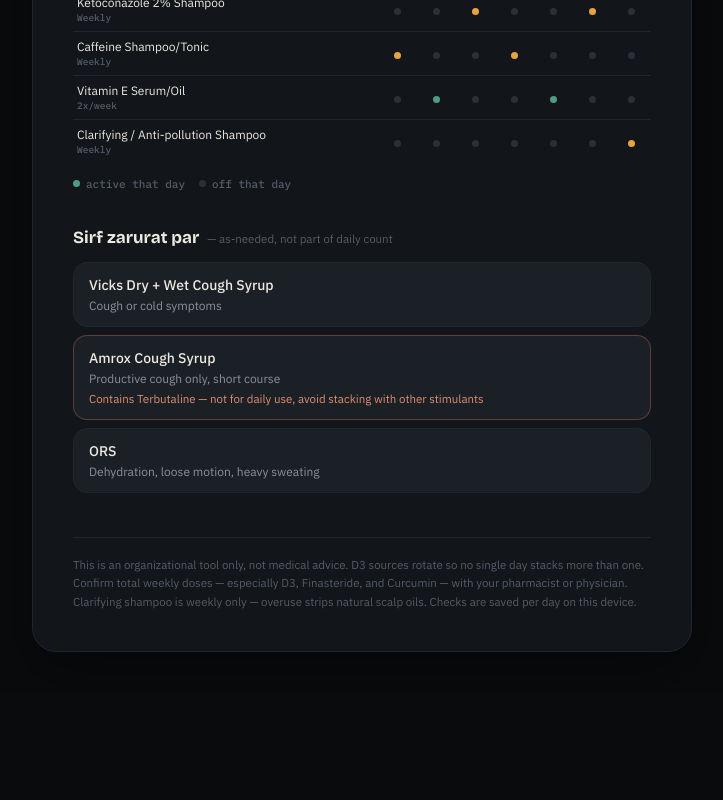
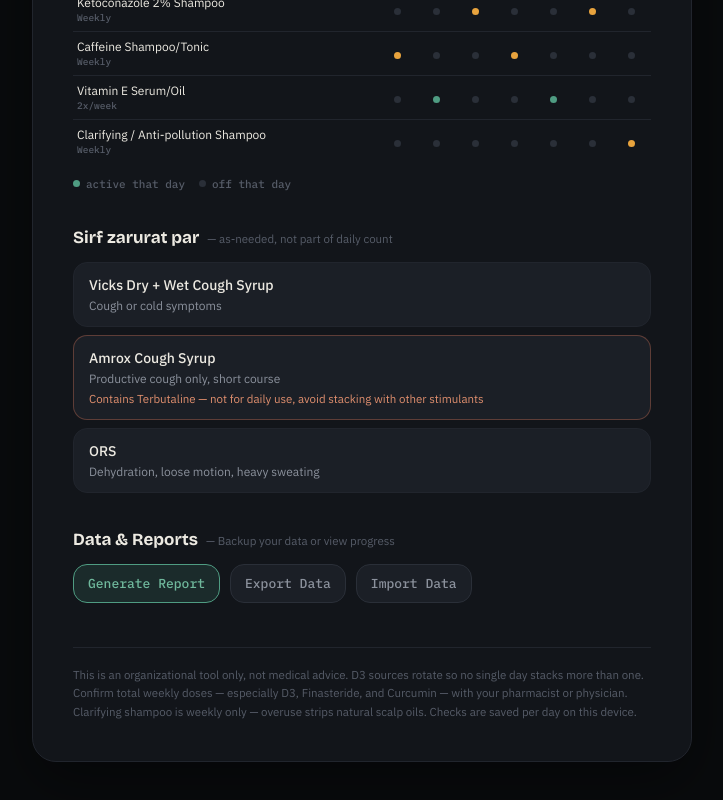
Before and after one commit to sohamptl1/daily-routine-app, a React (Vite) app: page / in a window 1280 px wide. Shown: the part 3810-4610 px from the top of the page, without its empty margins (278-1001 px from the left). Before the commit the page ends 4502 px from the top, so only its background shows below. Built offline with nearby package versions, Linux system fonts and the light colour scheme.

Commit message:
Add backup, import, export, and reporting features

```diff
--- a/src/App.jsx
+++ b/src/App.jsx
@@ -4,6 +4,7 @@ import ProgressArc from './components/ProgressArc';
 import Timeline from './components/Timeline';
 import WeeklyGlance from './components/WeeklyGlance';
 import AsNeeded from './components/AsNeeded';
+import BackupAndReport from './components/BackupAndReport';
 import { ITEMS } from './data';
 
 function storageKey(day) {
@@ -73,6 +74,8 @@ function App() {
 
       <AsNeeded />
 
+      <BackupAndReport />
+
       <footer>
         This is an organizational tool only, not medical advice. D3 sources rotate so no single day stacks more than one. Confirm total weekly doses — especially D3, Finasteride, and Curcumin — with your pharmacist or physician. Clarifying shampoo is weekly only — overuse strips natural scalp oils. Checks are saved per day on this device.
       </footer>
--- /dev/null
+++ b/src/components/BackupAndReport.jsx
@@ -0,0 +1,108 @@
+import React, { useState, useRef } from 'react';
+import { ITEMS, DAY_EN } from '../data';
+
+export default function BackupAndReport() {
+  const [report, setReport] = useState(null);
+  const fileInputRef = useRef(null);
+
+  const handleExport = () => {
+    const data = {};
+    for (let i = 0; i < 7; i++) {
+      const key = `routine-checks-${i}`;
+      const saved = localStorage.getItem(key);
+      if (saved) {
+        data[key] = JSON.parse(saved);
+      }
+    }
+    const blob = new Blob([JSON.stringify(data, null, 2)], { type: 'application/json' });
+    const url = URL.createObjectURL(blob);
+    const a = document.createElement('a');
+    a.href = url;
+    a.download = `routine-backup-${new Date().toISOString().split('T')[0]}.json`;
+    a.click();
+    URL.revokeObjectURL(url);
+  };
+
+  const handleImportClick = () => {
+    fileInputRef.current?.click();
+  };
+
+  const handleFileChange = (e) => {
+    const file = e.target.files[0];
+    if (!file) return;
+
+    const reader = new FileReader();
+    reader.onload = (event) => {
+      try {
+        const data = JSON.parse(event.target.result);
+        for (const [key, value] of Object.entries(data)) {
+          if (key.startsWith('routine-checks-')) {
+            localStorage.setItem(key, JSON.stringify(value));
+          }
+        }
+        alert('Data imported successfully! The page will reload.');
+        window.location.reload();
+      } catch (err) {
+        alert('Error importing data. Invalid file format.');
+      }
+    };
+    reader.readAsText(file);
+    e.target.value = ''; // reset
+  };
+
+  const generateReport = () => {
+    let reportText = "Weekly Routine Report\n=====================\n\n";
+    for (let i = 0; i < 7; i++) {
+      const dayName = DAY_EN[i];
+      const applicableItems = ITEMS.filter(it => it.days.includes(i));
+
+      const key = `routine-checks-${i}`;
+      const saved = localStorage.getItem(key);
+      const checkedIds = new Set(saved ? JSON.parse(saved) : []);
+
+      const completedCount = applicableItems.filter(it => checkedIds.has(it.id)).length;
+      reportText += `${dayName}: ${completedCount} / ${applicableItems.length} completed\n`;
+
+      const missed = applicableItems.filter(it => !checkedIds.has(it.id));
+      if (missed.length > 0 && missed.length < applicableItems.length) {
+        reportText += `  Missed: ${missed.map(m => m.name).join(', ')}\n`;
+      }
+      reportText += '\n';
+    }
+    setReport(reportText);
+  };
+
+  const copyReport = () => {
+    navigator.clipboard.writeText(report).then(() => {
+      alert('Report copied to clipboard!');
+    });
+  };
+
+  return (
+    <div className="section">
+      <div className="section-head">
+        <div className="section-title">Data & Reports</div>
+        <div className="section-sub">— Backup your data or view progress</div>
+      </div>
+      <div className="br-buttons">
+        <button className="br-btn primary" onClick={generateReport}>Generate Report</button>
+        <button className="br-btn" onClick={handleExport}>Export Data</button>
+        <button className="br-btn" onClick={handleImportClick}>Import Data</button>
+        <input
+          type="file"
+          accept=".json"
+          style={{ display: 'none' }}
+          ref={fileInputRef}
+          onChange={handleFileChange}
+        />
+      </div>
+
+      {report && (
+        <div className="report-box">
+          <pre>{report}</pre>
+          <button className="br-btn secondary" onClick={copyReport}>Copy to Clipboard</button>
+        </div>
+      )}
+    </div>
+  );
+}
--- a/src/index.css
+++ b/src/index.css
@@ -260,6 +260,52 @@ table.glance td.name .freqtag{display:block;font-size:9.5px;color:var(--text-fai
 .legend{display:flex;flex-wrap:wrap;gap:14px;margin-top:14px;}
 .legend-item{display:flex;align-items:center;gap:6px;font-size:11px;color:var(--text-faint);font-family:var(--font-mono);}
 
+.legend-item{display:flex;align-items:center;gap:6px;font-size:11px;color:var(--text-faint);font-family:var(--font-mono);}
+
+/* Backup and Report */
+.br-buttons {
+  display: flex;
+  gap: 10px;
+  flex-wrap: wrap;
+}
+.br-btn {
+  background: var(--bg-card);
+  border: 1px solid var(--border);
+  color: var(--text-muted);
+  font-family: var(--font-mono);
+  font-size: 13px;
+  padding: 10px 14px;
+  border-radius: var(--radius);
+  cursor: pointer;
+  transition: all 0.15s;
+}
+.br-btn:hover {
+  border-color: var(--amber);
+  color: var(--amber-text);
+}
+.br-btn.primary {
+  background: var(--teal-dim);
+  border-color: var(--teal);
+  color: var(--teal-text);
+}
+.br-btn.secondary {
+  margin-top: 10px;
+}
+.report-box {
+  margin-top: 14px;
+  background: var(--bg-card);
+  border: 1px solid var(--border-soft);
+  border-radius: var(--radius);
+  padding: 14px;
+}
+.report-box pre {
+  font-family: var(--font-mono);
+  font-size: 11.5px;
+  color: var(--text);
+  white-space: pre-wrap;
+  line-height: 1.5;
+}
+
 footer{
   margin-top:44px;
   padding-top:18px;
```
